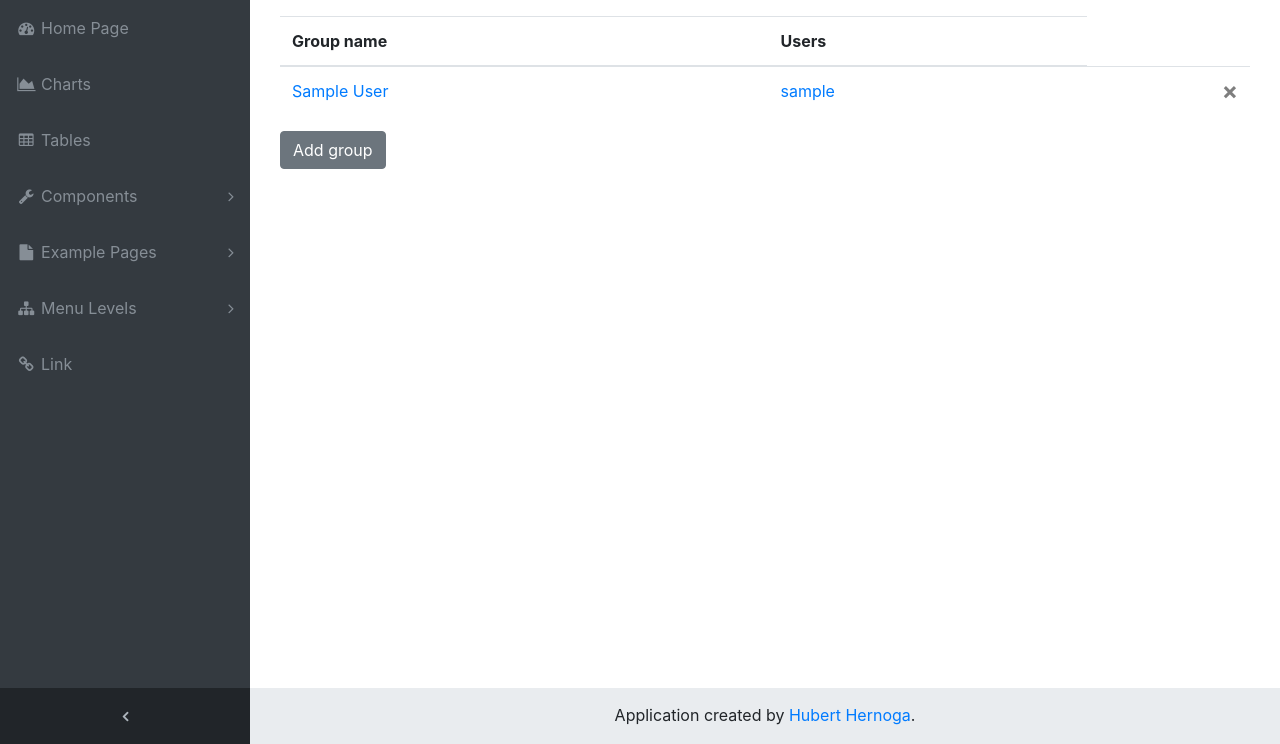
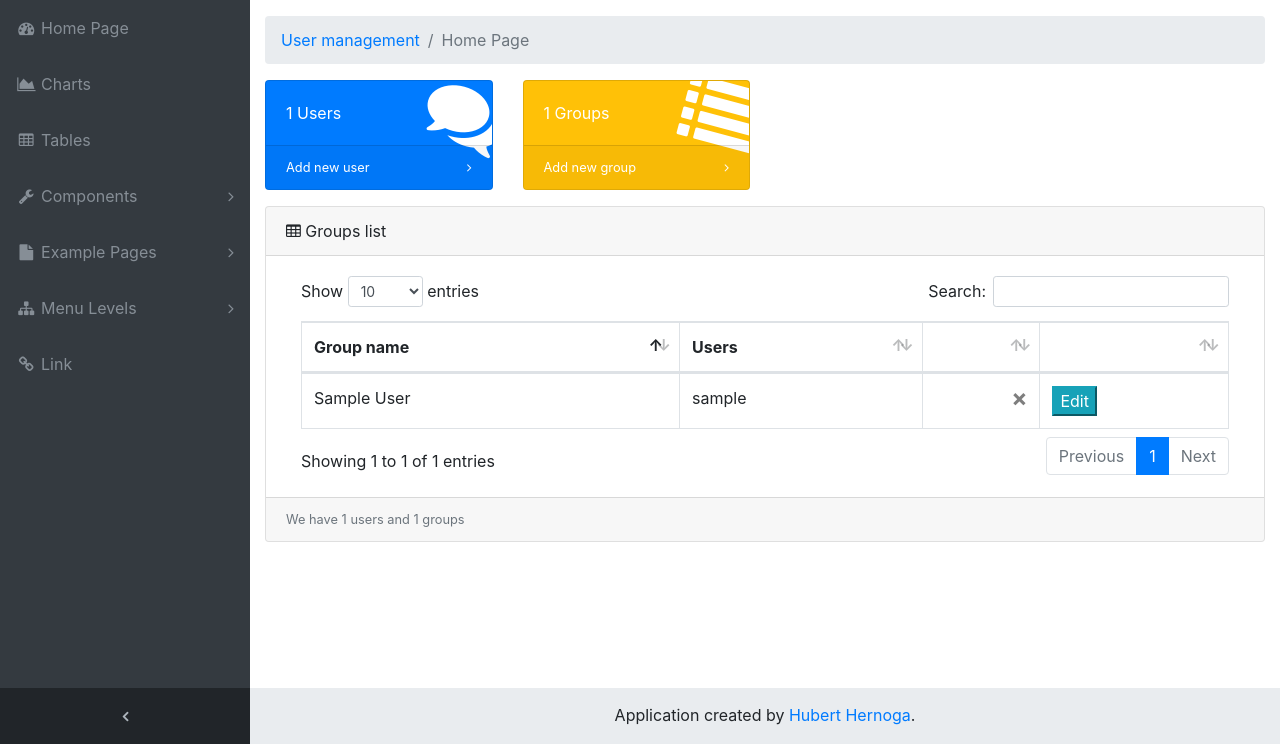
Before and after one commit to hubert-hernoga/UrlMaker, a Django app: page /groups_list/ in a window 1280 px wide. Shown: the part 56-800 px from the top of the page. Run offline with Django 3.2, Linux system fonts and the light colour scheme; tables that the repository leaves empty hold one stand-in row (values such as "Sample post"); some libraries are stand-ins or nearby versions.

Commit message:
Refactoring templates

```diff
--- a/user_panel/templates/base.html
+++ b/user_panel/templates/base.html
@@ -24,7 +24,7 @@
         <body class="fixed-nav sticky-footer bg-dark" id="page-top">
           <!-- Navigation-->
           <nav class="navbar navbar-expand-lg navbar-dark bg-dark fixed-top" id="mainNav">
-            <a class="navbar-brand" href="index.html">User management</a>
+            <a class="navbar-brand" href="/">User management</a>
             <button class="navbar-toggler navbar-toggler-right" type="button" data-toggle="collapse" data-target="#navbarResponsive" aria-controls="navbarResponsive" aria-expanded="false" aria-label="Toggle navigation">
               <span class="navbar-toggler-icon"></span>
             </button>
@@ -228,7 +228,13 @@
           </nav>
           <div class="content-wrapper">
             <div class="container-fluid">
-
+              <!-- Breadcrumbs-->
+              <ol class="breadcrumb">
+                <li class="breadcrumb-item">
+                  <a href="/">User management</a>
+                </li>
+                <li class="breadcrumb-item active">Home Page</li>
+              </ol>
 
 
                 {% block content %}
--- a/user_panel/templates/groups_list.html
+++ b/user_panel/templates/groups_list.html
@@ -3,34 +3,82 @@
 {% load extras %}
     {% block content %}
 
-        <div class="container">
-          <table class="table">
+          <!-- Icon Cards-->
+          <div class="row">
+            <div class="col-xl-3 col-sm-6 mb-3">
+              <div class="card text-white bg-primary o-hidden h-100">
+                <a class="card-body text-white clearfix z-1" href="/">
+                  <div class="card-body-icon">
+                    <i class="fa fa-fw fa-comments"></i>
+                  </div>
+                  <div class="mr-5">{{ users.count }} Users</div>
+                </a>
+                <a class="card-footer text-white clearfix small z-1" href="/add_user">
+                  <span class="float-left">Add new user</span>
+                  <span class="float-right">
+                    <i class="fa fa-angle-right"></i>
+                  </span>
+                </a>
+              </div>
+            </div>
+            <div class="col-xl-3 col-sm-6 mb-3">
+              <div class="card text-white bg-warning o-hidden h-100">
+                <a class="card-body text-white clearfix z-1" href="/">
+                  <div class="card-body-icon">
+                    <i class="fa fa-fw fa-list"></i>
+                  </div>
+                  <div class="mr-5">{{ groups.count }} Groups</div>
+                </a>
+                <a class="card-footer text-white clearfix small z-1" href="/add_group">
+                  <span class="float-left">Add new group</span>
+                  <span class="float-right">
+                    <i class="fa fa-angle-right"></i>
+                  </span>
+                </a>
+              </div>
+            </div>
+          </div>
+
+          <!-- Example DataTables Card-->
+          <div class="card mb-3">
+            <div class="card-header">
+              <i class="fa fa-table"></i> Groups list</div>
+            <div class="card-body">
+              <div class="table-responsive">
+                <table class="table table-bordered" id="dataTable" width="100%" cellspacing="0">
                   <thead>
                     <tr>
                         <th>Group name</th>
                         <th>Users</th>
+                        <th></th>
+                        <th></th>
                     </tr>
                   </thead>
-                <tbody >
+                  <tbody>
                   {% for group in groups %}
 
                     <tr id="{{ group.id }}" class="current-group">
-                        <td><a href='/add_group/{{ group.id }}'>{{ group.name }}</a></td>
-                        <td><a href='/add_group/{{ group.id }}'>{{ group.name|user_in_group }}</a></td>
+                      <td>{{ group.name }}</td>
+                      <td>{{ group.name|user_in_group }}</td>
                       <td>
-                            <button id="{{ group.id }}" type="button" class="close remove-group" aria-label="Close">
+                          <button type="button" id="{{ group.id }}" class="close remove-group" aria-label="Close">
                             <span aria-hidden="true">&times;</span>
                           </button>
+                      </td>
+                      <td>
+                          <form action="/add_group/{{ group.id }}">
+                            <button type="submit" class="btn-info">Edit</button>
+                          </form>
                       </td>
                     </tr>
 
                   {% endfor %}
                   </tbody>
                 </table>
-
-          <p class="lead">
-            <a href="/add_group" class="btn btn-secondary">Add group</a>
-          </p>
+              </div>
+            </div>
+            <div class="card-footer small text-muted">We have {{ users.count }} users and {{ groups.count }} groups</div>
+          </div>
         </div>
 
     {% endblock content %}
--- a/user_panel/views.py
+++ b/user_panel/views.py
@@ -17,9 +17,11 @@ class MainPage(View):
 class UserList(View):
     def get(self, request):
         users = User.objects.all()
+        groups = Group.objects.all()
 
         ctx = {
-            'users': users
+            'users': users,
+            'groups': groups
         }
         return render(request, 'user_list.html', ctx)
 
@@ -84,9 +86,11 @@ class AddUser(View):
 class GroupsList(View):
     def get(self, request):
         groups = Group.objects.all()
+        users = User.objects.all()
 
         ctx = {
-            'groups': groups
+            'groups': groups,
+            'users': users
         }
         return render(request, 'groups_list.html', ctx)
 
```
Also changed, not shown: user_panel/templates/add_group.html (+20 -15 lines), user_panel/templates/user_list.html (+2 -9 lines). Lines whose indentation alone changed are shown as unchanged.
